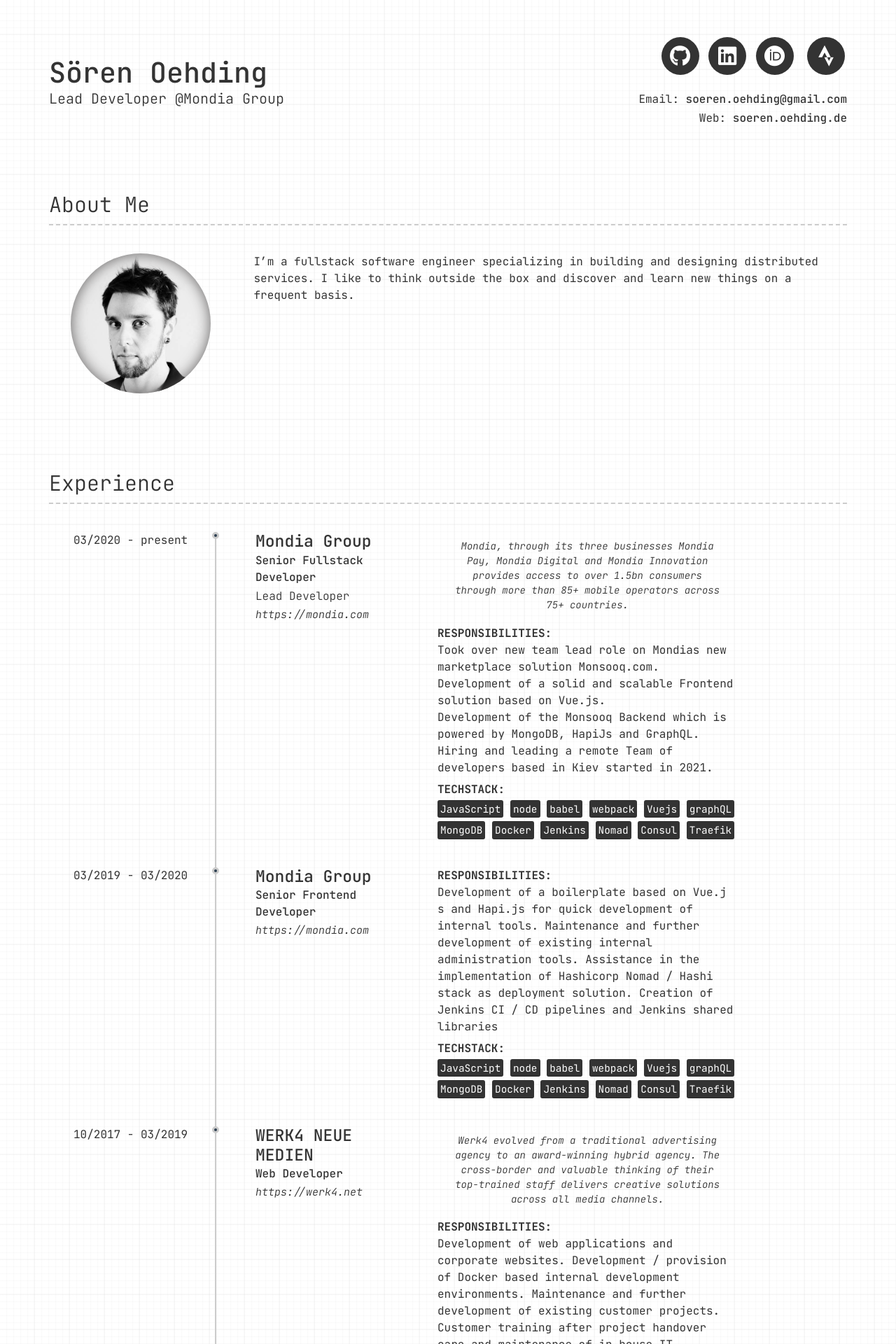
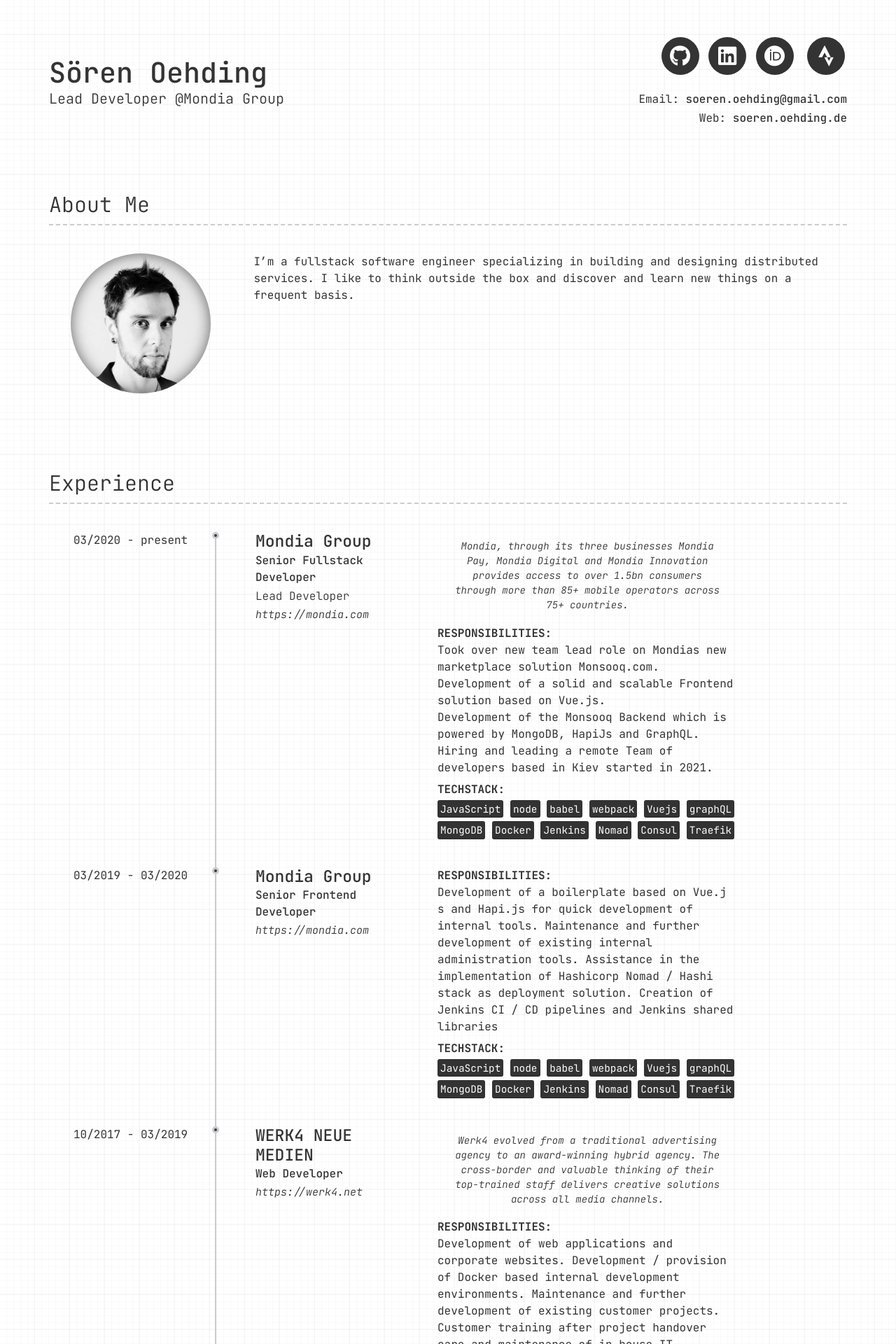
Before and after one commit to s-oehding/s-oehding.github.io, a Jekyll site: the page built from index.md, in a window 1280 px wide. Shown: the top 1920 px of the page at 70% size. Built offline with Jekyll 4.4.1, drawn with Linux system fonts in a browser that asks for light colours; nearby versions of some CDN libraries.

Commit message:
flipped image

```diff
--- a/_sass/modern-resume-theme.scss
+++ b/_sass/modern-resume-theme.scss
@@ -41,6 +41,7 @@
   -moz-box-shadow: inset 0 0 20px #636161;
   -webkit-box-shadow: inset 0 0 20px #636161;
   box-shadow: inset 0 0 20px #636161;
+  transform: scale(-1, 1);
 }
 
 .list-container {
```
